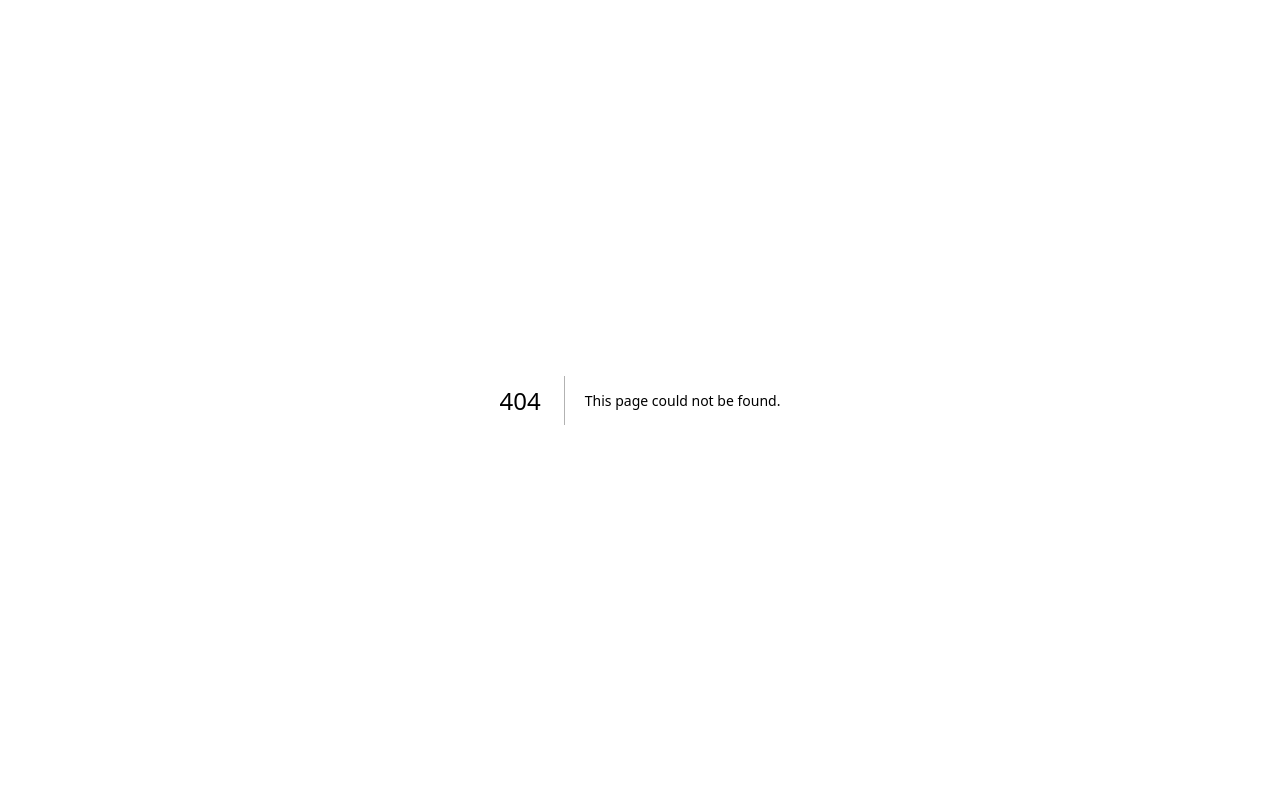
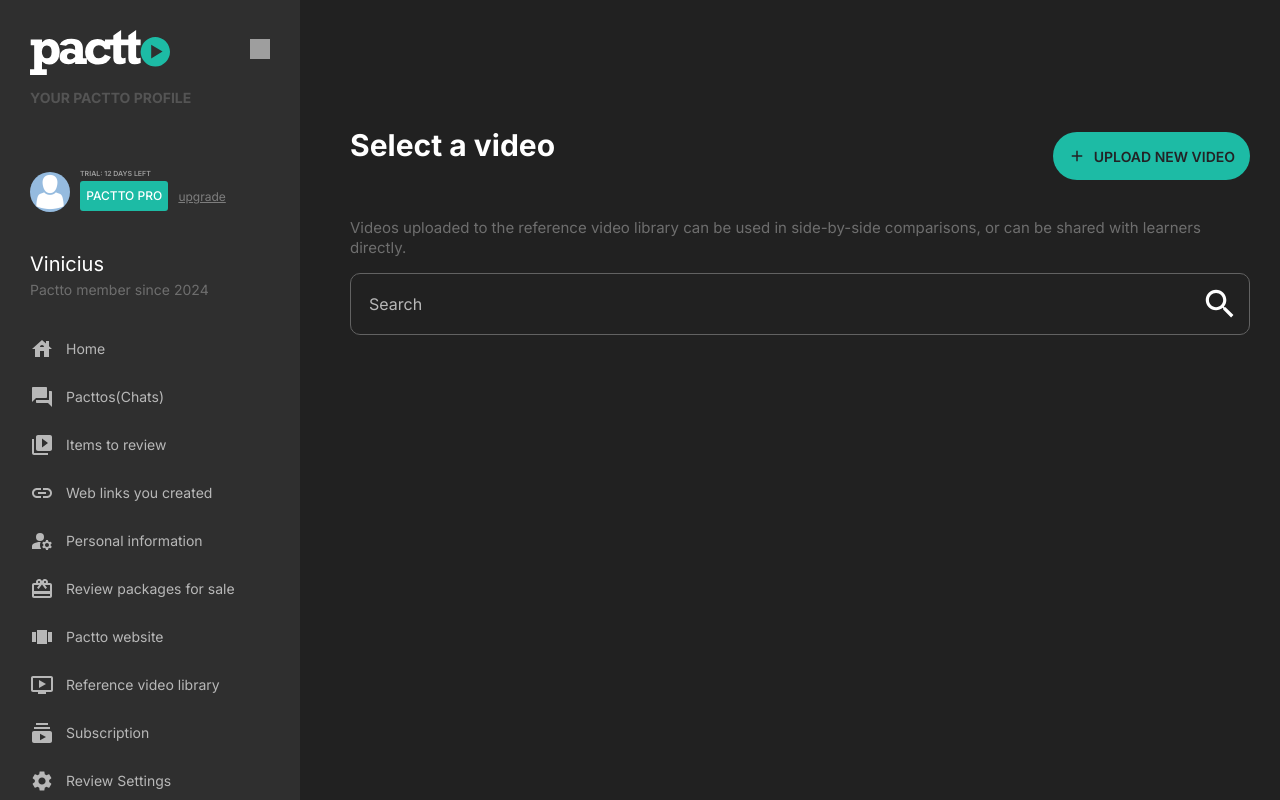
Before and after one commit to vinicius3g/pactto, a Next.js app: page /video-library in a window 1280 px wide. Before the commit this address had no page. Built offline with nearby package versions, Linux system fonts and the light colour scheme; grey boxes are pictures that could not be loaded.

Commit message:
feat(library): listagem de videos

```diff
--- /dev/null
+++ b/src/app/video-library/index.tsx
@@ -0,0 +1,44 @@
+'use client'
+
+import Button from "@/components/Button/Button";
+import Input from "@/components/Input/Input";
+import Menu from "@/components/Menu/Menu";
+import { useState } from "react";
+
+export const VideoLibrary = () => {
+  const [menuOpen, setMenuOpen] = useState(true);
+
+  const handleCloseMenu = () => {
+    setMenuOpen(!menuOpen);
+  }
+
+  const handleUpload = () => {
+    console.log('Uploading')
+  }
+
+  const handleSeach = (e: React.FormEvent<HTMLInputElement>) => {
+    console.log('Search', e.currentTarget.value)
+  }
+
+  return (
+    <>
+      <div className="p-12 pb-0">
+        <Menu handleClose={handleCloseMenu} close={menuOpen} />
+      </div>
+      <main className={`main ${menuOpen ? 'shifted' : ''} p-12`}>
+        <div className='mb-14 mt-28'>
+          <div className='flex items-center justify-between mb-14'>
+            <h1 className='text-5xl  text-white mb-9 font-bold'>Select a video</h1>
+
+            <Button handleExec={handleUpload} text='upload new video' icon />
+          </div>
+
+          <h3 className="mb-6 text-2xl text-[#6e6e6e]">Videos uploaded to the reference video library can be used in side-by-side comparisons, or can be shared with learners directly.</h3>
+          <div>
+            <Input handleChange={handleSeach} />
+          </div>
+        </div>
+      </main>
+    </>
+  );
+}
--- /dev/null
+++ b/src/app/video-library/page.tsx
@@ -0,0 +1,6 @@
+import { VideoLibrary } from '.';
+import '@/../styles/index.css';
+
+export default function Page() {
+  return <VideoLibrary />
+}
```
